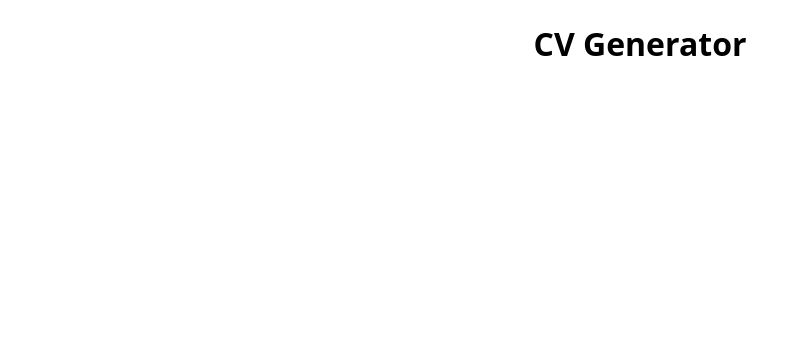
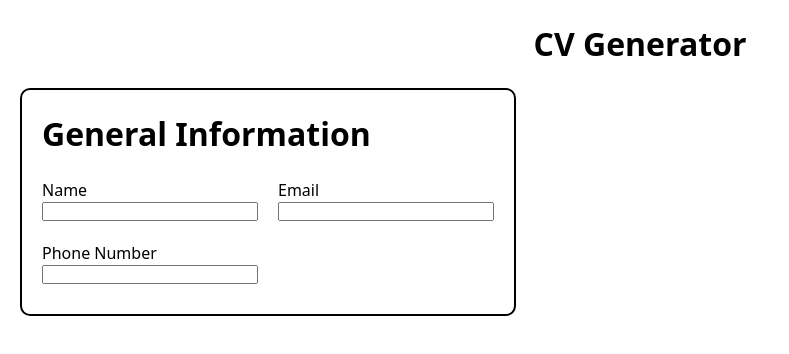
Before and after one commit to Mrsguigles11/cv_application, a React (Vite) app: page / in a window 1280 px wide. Shown: the top 354 px of the page, without its empty margins (0-789 px from the left). Built offline with nearby package versions, Linux system fonts and the light colour scheme.

Commit message:
create the input_section component and css file

```diff
--- a/package.json
+++ b/package.json
@@ -10,6 +10,7 @@
     "preview": "vite preview"
   },
   "dependencies": {
+    "node": "^25.1.0",
     "react": "^19.1.1",
     "react-dom": "^19.1.1"
   },
--- /dev/null
+++ b/src/components/input_section.jsx
@@ -0,0 +1,19 @@
+import '../styles/input_section.css'
+
+function InputSection({ heading, inputs }) {
+  return (
+    <div className='input_section'>
+      <h1>{heading}</h1>
+      {inputs.map((input) => {
+        return (
+          <div className='input'>
+            <label htmlFor={input}>{input}</label>
+            <input type="text" name={input}/>
+          </div>
+        );
+      })}
+    </div>
+  );
+}
+
+export default InputSection;
--- a/src/components/inputs.jsx
+++ b/src/components/inputs.jsx
@@ -1,7 +1,15 @@
-import '../styles/inputs.css'
+import "../styles/inputs.css";
+import InputSection from "./input_section";
 
 function Inputs() {
-    return <div className='inputs_container'></div>
+  return (
+    <div className="inputs_container">
+      <InputSection
+        heading={"General Information"}
+        inputs={["Name", "Email", "Phone Number"]}
+      />
+    </div>
+  );
 }
 
-export default Inputs
+export default Inputs;
--- a/src/index.css
+++ b/src/index.css
@@ -18,4 +18,5 @@
 #root {
   display: grid;
   grid-template: auto auto / 1fr 1.5fr;
+  padding: 0 20px;
 }
--- /dev/null
+++ b/src/styles/input_section.css
@@ -0,0 +1,19 @@
+
+.input_section {
+    display: grid;
+    grid-template-columns: 1fr 1fr;
+    border: 2px solid black;
+    border-radius: 10px;
+    padding: 20px 20px 30px;
+    gap: 20px;
+}
+
+.input_section > h1 {
+    grid-column-start: 1;
+    grid-column-end: 3;
+}
+
+.input {
+    display: flex;
+    flex-direction: column;
+}
```
Also changed, not shown: 1 other file (tests, documents, lock files or other folders).
